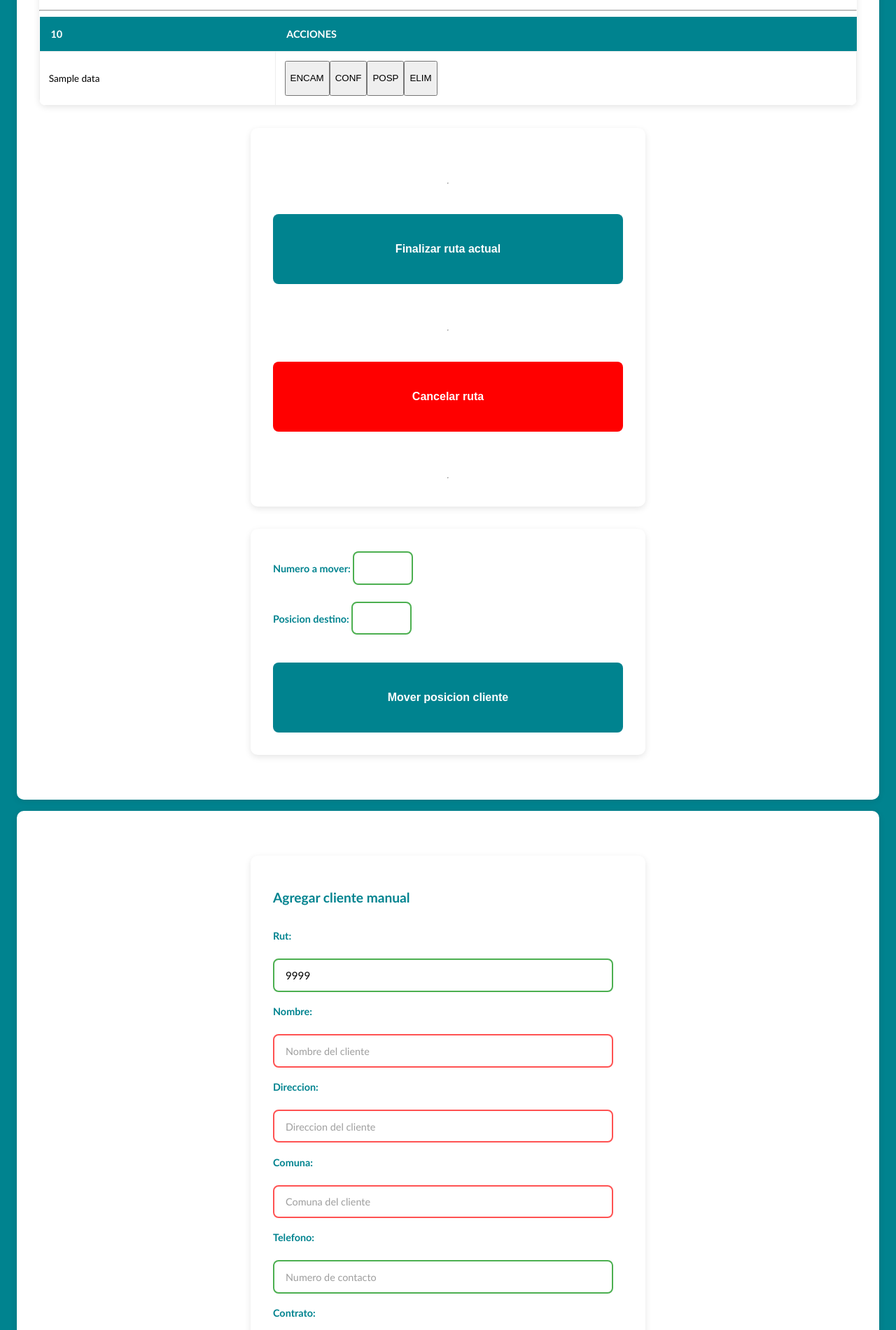
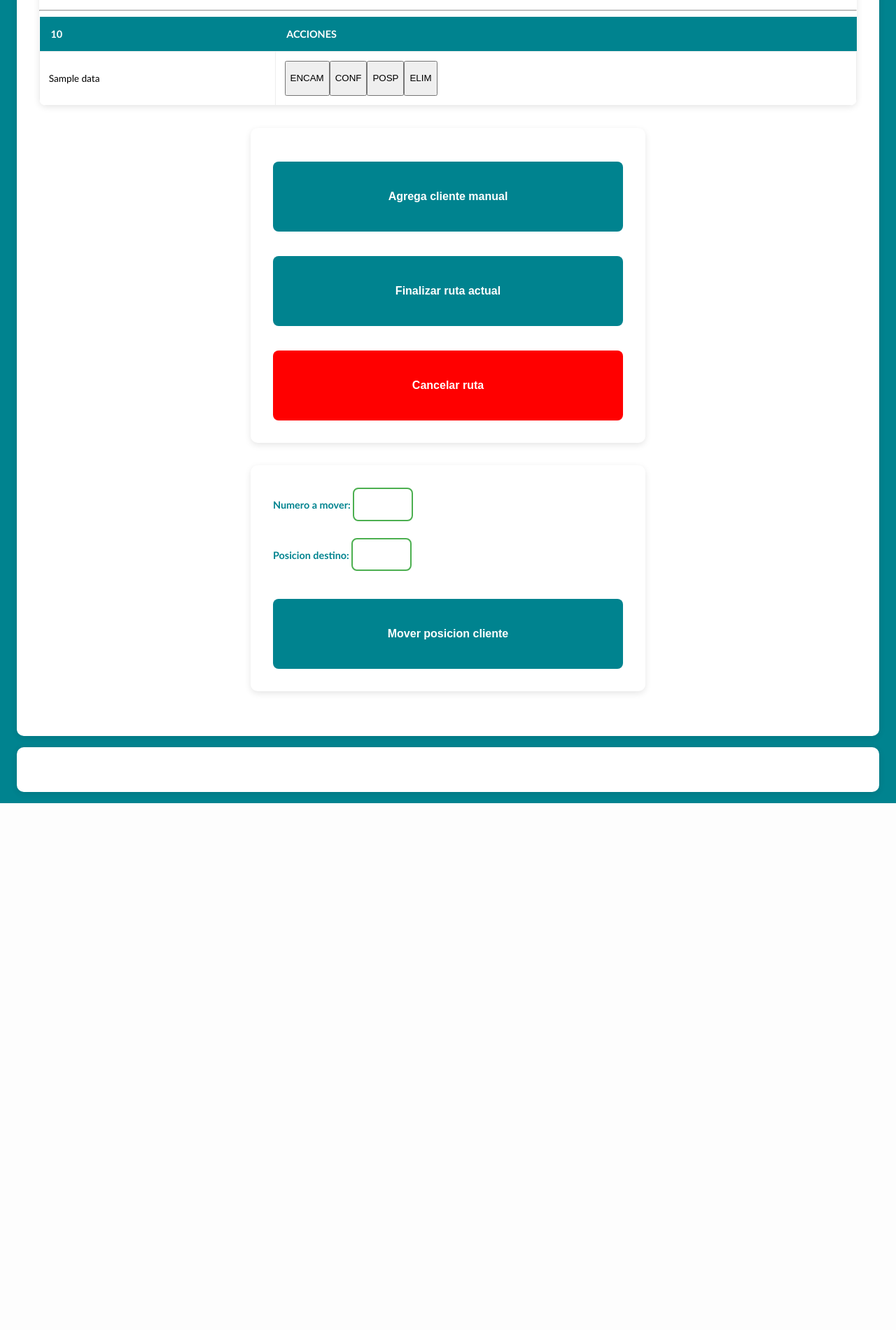
Before and after one commit to Ishovias/mc-ruta-admin, a Flask app: template templates/rutas.html in a window 1280 px wide. Shown: the part 480-2381 px from the top of the page at 70% size. After the commit the page ends 1628 px from the top, so only its background shows below. Run offline with Flask 3, Linux system fonts and the light colour scheme; the template is opened without the code that fills it: most values are stand-ins (such as "Sample title", 1, 10 or a date in 2020).

Commit message:
Refactorizando 38%

```diff
--- a/templates/rutas.html
+++ b/templates/rutas.html
@@ -30,7 +30,7 @@
                     {% endif %}>
                     {% for data in fila %}
                         {% if data == "0" or data == None %}
-                            -
+                            <td>-</td>
                         {% else %}
                             <td>{{ data }}</td>
                         {% endif %}
@@ -57,11 +57,9 @@
           </table>
 	  </div>
           <form class="formularioIngreso" name="finruta" method="post" action="{{ url_for('rutaactual', aut=datos.aut) }}">
-               <br><hr>
+               <button class="botonanimado" name="agrega_cliente_manual" value="to_form">Agrega cliente manual</button>
                <button class="botonanimado" name="finalizaRutaActual" value="finalizar">Finalizar ruta actual</button>
-               <br><hr>
                <button class="botonanimado" name="cancelaRutaActual" value="cancelar" style="background: red;">Cancelar ruta</button>
-               <br><hr>
           </form>
           <div id="ordenaruta">
                <form class="formularioIngreso" name="ordenaRuta" method="post" action="{{ url_for('rutaactual', aut=datos.aut) }}">
@@ -73,24 +71,4 @@
 {% endblock %}
 <!-- -------------------------BODY B------------------------------- -->
 {% block body_b %}
-{% if datos.ruta %}
-<form class="formularioIngreso" name="clientemanual" method="post" action="{{ url_for('rutaactual', aut=datos.aut) }}">
-     <p class="titulos">Agregar cliente manual</p>
-     <label for="rut">Rut:</label>
-     <input name="rut" type="text" value="9999" required>
-     <label for="cliente">Nombre:</label>
-     <input name="cliente" type="text" placeholder="Nombre del cliente" required>
-     <label for="direccion">Direccion: </label>
-     <input name="direccion" type="text" placeholder="Direccion del cliente" required>
-     <label for="comuna">Comuna: </label>
-     <input name="comuna" type="text" placeholder="Comuna del cliente" required>
-     <label for="telefono">Telefono: </label>
-     <input name="telefono" type="number" placeholder="Numero de contacto">
-     <label for="contrato">Contrato: </label>
-     <input name="contrato" type="text" value="60">
-     <label for="otro">Otro: </label>
-     <input name="otro" type="text" placeholder="Alguna observacion como horario u otro">
-     <button type="submit" name="agregaclientemanual" value="{{ datos.rutaActiva }}" {{ datos.inirutaEnabled }}>Agrega cliente manual</button>
-</form>
-{% endif %}
 {% endblock %}
```
Also changed, not shown: empaquetadores/pack_rutas.py (+27 -0 lines), templates/rutas_clienteman.html (added, +24 -0 lines).
